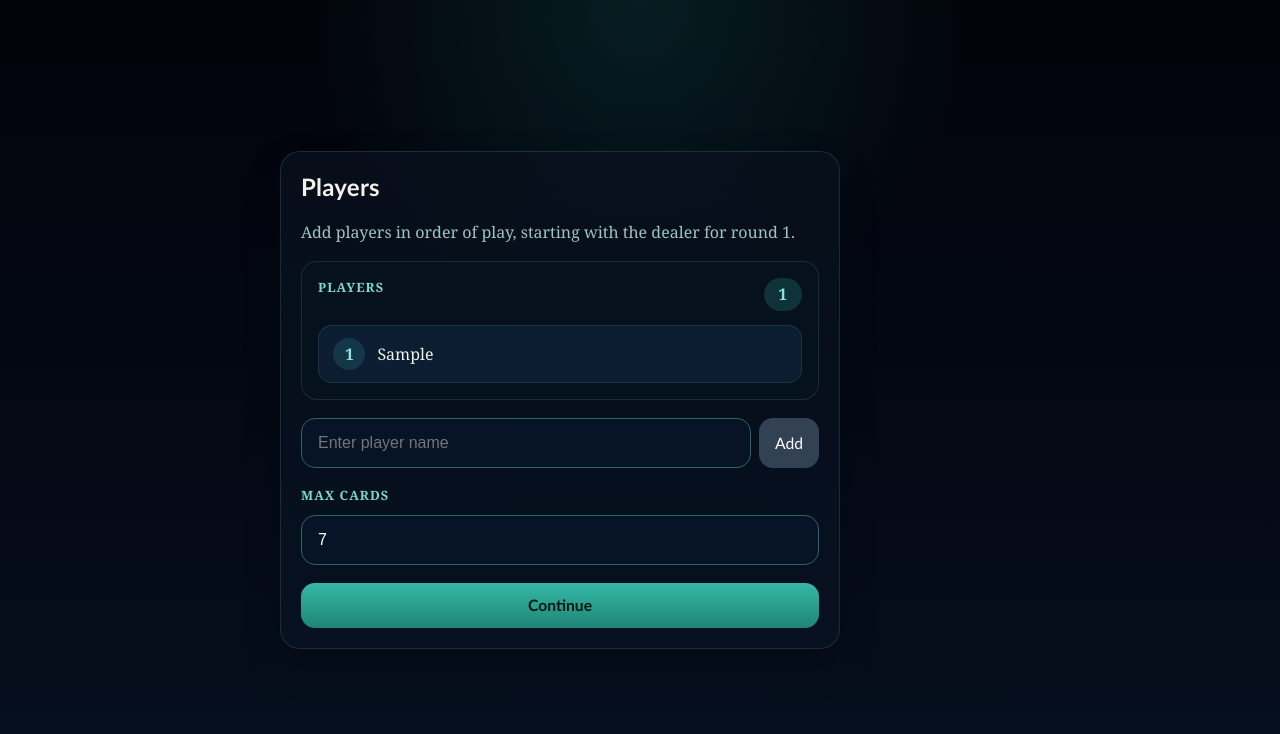
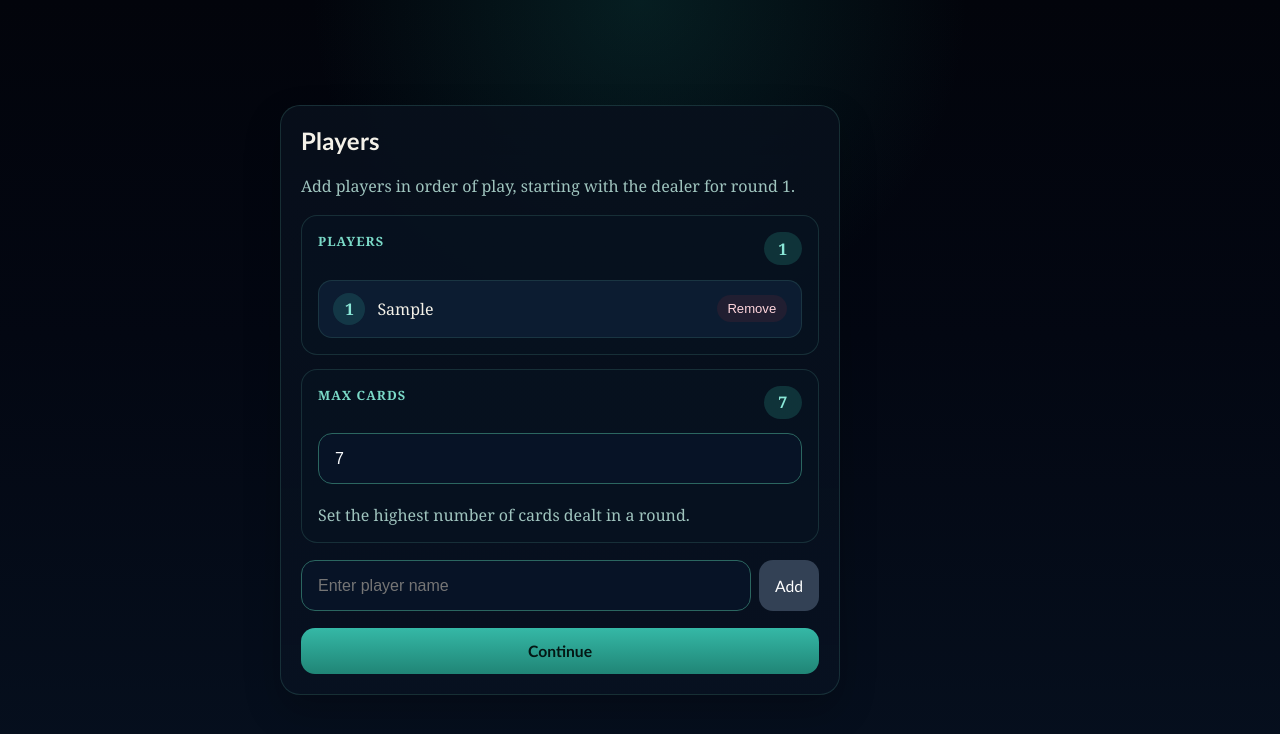
Before and after one commit to 86Hemphill/ohsa, a Next.js app: page /players in a window 1280 px wide. Both pictures are taken after typing "Sample" into the empty fields and a click on the button "Add". Shown: the top 734 px of the page. Built offline with nearby package versions, Linux system fonts and the light colour scheme.

Commit message:
feat: polish setup layout

```diff
--- a/src/app/globals.css
+++ b/src/app/globals.css
@@ -137,6 +137,11 @@ p {
 
 .appShell {
   width: min(720px, 100%);
+}
+
+.setupGrid {
+  display: grid;
+  gap: 0.9rem;
 }
 
 .roomy {
@@ -311,13 +316,22 @@ p {
 
 .rosterItem {
   display: grid;
-  grid-template-columns: 2rem 1fr;
+  grid-template-columns: 2rem 1fr auto;
   gap: 0.75rem;
   align-items: center;
   padding: 0.75rem 0.9rem;
   border-radius: 14px;
   background: rgba(14, 30, 52, 0.92);
   border: 1px solid rgba(63, 118, 112, 0.28);
+}
+
+.rosterRemove {
+  border: 0;
+  border-radius: 999px;
+  padding: 0.35rem 0.65rem;
+  background: rgba(143, 42, 52, 0.16);
+  color: #ffd5dc;
+  font-size: 0.82rem;
 }
 
 .rosterIndex {
@@ -822,6 +836,15 @@ p {
     align-items: stretch;
   }
 
+  .rosterItem {
+    grid-template-columns: 2rem 1fr;
+  }
+
+  .rosterRemove {
+    grid-column: 1 / -1;
+    justify-self: start;
+  }
+
   .statusRow {
     flex-direction: column;
   }
--- a/src/app/players/page.js
+++ b/src/app/players/page.js
@@ -32,6 +32,11 @@ export default function PlayersPage() {
     addPlayer()
   }
 
+  const removePlayer = (nameToRemove) => {
+    setNames((prev) => prev.filter((name) => name !== nameToRemove))
+    setError('')
+  }
+
   const continueToRules = () => {
     if (names.length < 2) {
       setError('Add at least 2 players to start.')
@@ -58,6 +63,7 @@ export default function PlayersPage() {
             <p className="muted">Add players in order of play, starting with the dealer for round 1.</p>
           </div>
 
+          <div className="setupGrid">
             <section className="rosterPanel">
               <div className="row split">
                 <div>
@@ -71,6 +77,9 @@ export default function PlayersPage() {
                     <li key={name} className="rosterItem">
                       <span className="rosterIndex">{index + 1}</span>
                       <span>{name}</span>
+                      <button type="button" className="rosterRemove" onClick={() => removePlayer(name)}>
+                        Remove
+                      </button>
                     </li>
                   ))}
                 </ol>
@@ -78,6 +87,25 @@ export default function PlayersPage() {
                 <p className="emptyState">No players added yet.</p>
               )}
             </section>
+
+            <section className="rosterPanel">
+              <div className="row split">
+                <div>
+                  <p className="eyebrow">Max Cards</p>
+                </div>
+                <span className="countBadge">{maxCards}</span>
+              </div>
+              <input
+                id="max-cards"
+                className="input"
+                type="number"
+                min="1"
+                value={maxCards}
+                onChange={(e) => setMaxCards(e.target.value)}
+              />
+              <p className="muted">Set the highest number of cards dealt in a round.</p>
+            </section>
+          </div>
 
           <form className="stack compact" onSubmit={handleSubmit}>
             <div className="row">
@@ -93,20 +121,6 @@ export default function PlayersPage() {
             </div>
           </form>
 
-          <div className="stack compact">
-            <label htmlFor="max-cards" className="eyebrow">
-              Max Cards
-            </label>
-            <input
-              id="max-cards"
-              className="input"
-              type="number"
-              min="1"
-              value={maxCards}
-              onChange={(e) => setMaxCards(e.target.value)}
-            />
-          </div>
-
           {error ? <p className="error">{error}</p> : null}
 
           <button onClick={continueToRules} className="button primary">
```
Lines whose indentation alone changed are shown as unchanged.
